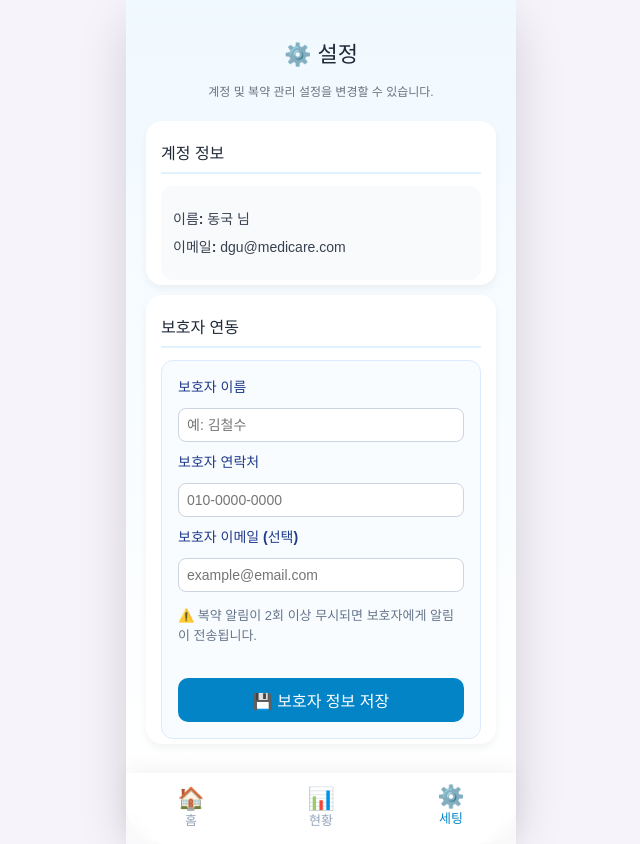
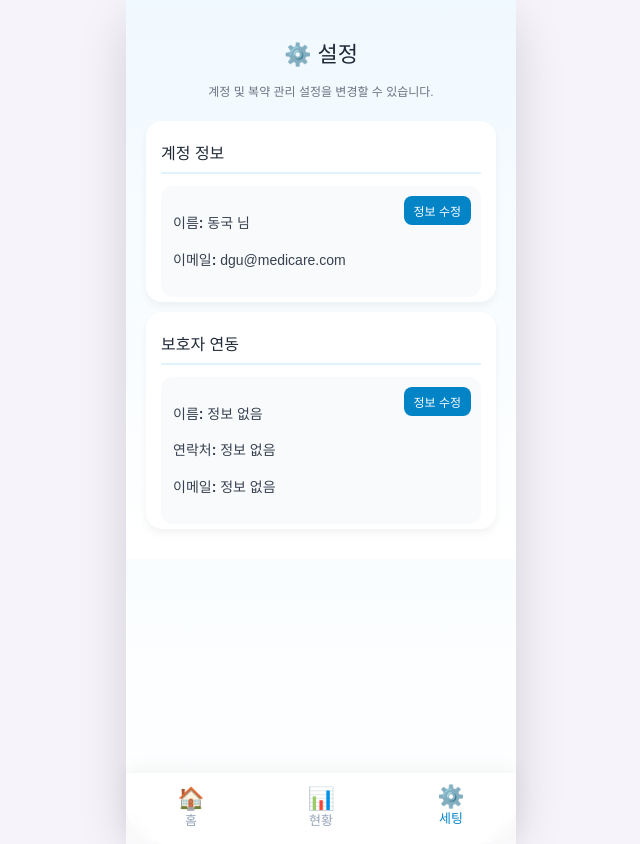
Before and after one commit to osein607/pillreminder, a React (Vite) app: page /settings in a window 1280 px wide. Shown: the whole page, without its empty margins (319-959 px from the left). Built offline with nearby package versions, Linux system fonts and the light colour scheme; a web font is replaced by a local one.

Commit message:
git commit -m "사용쟈 정보 수정칸 수정"

```diff
--- a/src/pages/Settings.tsx
+++ b/src/pages/Settings.tsx
@@ -1,4 +1,4 @@
-import React, { useState } from "react";
+import React, { useState, useEffect } from "react";
 import "../styles/Settings.css";
 // import { useMedicineStore } from "../data/medicineStore";
 // import { useNavigate } from "react-router-dom";
@@ -7,20 +7,49 @@ const Settings: React.FC = () => {
   // const navigate = useNavigate();
   // const resetStore = useMedicineStore((state) => state.reset);
 
-  // 보호자 정보 입력값
+  // --- 수정 모드 관리 ---
+  const [isEditingUser, setIsEditingUser] = useState(false);
+  const [isEditingGuardian, setIsEditingGuardian] = useState(false);
+
+  // --- 사용자 정보 ---
+  const [userName, setUserName] = useState("동국"); // " 님" 제거
+  const [userEmail, setUserEmail] = useState("dgu@medicare.com");
+
+  // --- 보호자 정보 ---
   const [guardianName, setGuardianName] = useState("");
   const [guardianPhone, setGuardianPhone] = useState("");
   const [guardianEmail, setGuardianEmail] = useState("");
 
-  // const handleReset = () => {
-  //   if (window.confirm("정말 모든 복약 데이터를 초기화할까요?")) {
-  //     resetStore();
-  //     localStorage.removeItem("medicine-storage");
-  //     alert("데이터가 초기화되었습니다!");
-  //     navigate("/");
-  //   }
-  // };
+  // 💡 컴포넌트 로드 시 localStorage에서 정보 불러오기
+  useEffect(() => {
+    // 1. 사용자 정보 로드
+    const savedUser = localStorage.getItem("user-info");
+    if (savedUser) {
+      const { name, email } = JSON.parse(savedUser);
+      setUserName(name || "동국");
+      setUserEmail(email || "dgu@medicare.com");
+    }
 
+    // 2. 보호자 정보 로드
+    const savedGuardian = localStorage.getItem("guardian-info");
+    if (savedGuardian) {
+      const { guardianName, guardianPhone, guardianEmail } =
+        JSON.parse(savedGuardian);
+      setGuardianName(guardianName || "");
+      setGuardianPhone(guardianPhone || "");
+      setGuardianEmail(guardianEmail || "");
+    }
+  }, []); // [] 빈 배열: 처음 마운트될 때 한 번만 실행
+
+  // 💾 사용자 정보 저장 핸들러
+  const handleSaveUser = () => {
+    const info = { name: userName, email: userEmail };
+    localStorage.setItem("user-info", JSON.stringify(info));
+    alert("사용자 정보가 저장되었습니다!");
+    setIsEditingUser(false); // 💡 저장 후 조회 모드로 변경
+  };
+
+  // 💾 보호자 정보 저장 핸들러
   const handleSaveGuardian = () => {
     if (!guardianName || !guardianPhone) {
       alert("보호자 이름과 연락처를 모두 입력해주세요.");
@@ -29,6 +58,7 @@ const Settings: React.FC = () => {
     const info = { guardianName, guardianPhone, guardianEmail };
     localStorage.setItem("guardian-info", JSON.stringify(info));
     alert("보호자 정보가 저장되었습니다!");
+    setIsEditingGuardian(false); // 💡 저장 후 조회 모드로 변경
   };
 
   return (
@@ -40,22 +70,52 @@ const Settings: React.FC = () => {
         </p>
       </header>
 
-      {/* 계정 정보 */}
+      {/* 👤 계정 정보 */}
       <section className="settings-section">
         <h3 className="section-title">계정 정보</h3>
+        {isEditingUser ? (
+          // 1. 사용자: 수정 모드
+          <div className="edit-form-card">
+            <label>이름</label>
+            <input
+              type="text"
+              value={userName}
+              onChange={(e) => setUserName(e.target.value)}
+            />
+            <label>이메일</label>
+            <input
+              type="email"
+              value={userEmail}
+              onChange={(e) => setUserEmail(e.target.value)}
+            />
+            <button className="save-btn" onClick={handleSaveUser}>
+              💾 사용자 정보 저장
+            </button>
+          </div>
+        ) : (
+          // 2. 사용자: 조회 모드
           <div className="info-card">
+            <button
+              className="edit-btn"
+              onClick={() => setIsEditingUser(true)}
+            >
+              정보 수정
+            </button>
             <p>
-            <strong>이름:</strong> 동국 님
+              <strong>이름:</strong> {userName} 님
             </p>
             <p>
-            <strong>이메일:</strong> dgu@medicare.com
+              <strong>이메일:</strong> {userEmail}
             </p>
           </div>
+        )}
       </section>
 
-      {/* 보호자 연동 */}
+      {/* 👨‍👩‍👧‍👦 보호자 연동 */}
       <section className="settings-section">
         <h3 className="section-title">보호자 연동</h3>
+        {isEditingGuardian ? (
+          // 1. 보호자: 수정 모드 (기존 UI 재활용)
           <div className="guardian-card">
             <label>보호자 이름</label>
             <input
@@ -88,16 +148,36 @@ const Settings: React.FC = () => {
             <button className="save-btn" onClick={handleSaveGuardian}>
               💾 보호자 정보 저장
             </button>
+            <button
+              className="cancel-btn"
+              onClick={() => setIsEditingGuardian(false)}
+            >
+              취소
+            </button>
           </div>
+        ) : (
+          // 2. 보호자: 조회 모드
+          <div className="info-card">
+            <button
+              className="edit-btn"
+              onClick={() => setIsEditingGuardian(true)}
+            >
+              정보 수정
+            </button>
+            <p>
+              <strong>이름:</strong> {guardianName || "정보 없음"}
+            </p>
+            <p>
+              <strong>연락처:</strong> {guardianPhone || "정보 없음"}
+            </p>
+            <p>
+              <strong>이메일:</strong> {guardianEmail || "정보 없음"}
+            </p>
+          </div>
+        )}
       </section>
 
-      {/* 데이터 관리 */}
-      {/* <section className="settings-section danger-zone">
-        <h3 className="section-title">데이터 관리</h3>
-        <button className="reset-btn" onClick={handleReset}>
-          💣 복약 데이터 초기화
-        </button>
-      </section> */}
+      {/* 데이터 관리 (주석 처리됨) */}
     </div>
   );
 };
--- a/src/styles/Settings.css
+++ b/src/styles/Settings.css
@@ -7,7 +7,7 @@
   overflow-y: auto;
 }
 
-.settings-page::-webkit-scrollbar { /* Chrome/Safari */
+.settings-page::-webkit-scrollbar {
   width: 0;
   height: 0;
 }
@@ -46,15 +46,69 @@
   padding-bottom: 6px;
 }
 
+/* --- 💡 수정된 부분 (조회 카드) --- */
 .info-card {
+  position: relative; /* '정보 수정' 버튼 배치를 위함 */
   background-color: #f9fafb;
   border-radius: 12px;
   padding: 12px;
   font-size: 14px;
   color: #374151;
-  line-height: 1;
+  line-height: 1.6; /* 💡 줄 간격 수정 */
 }
 
+/* --- 💡 신규 추가 (정보 수정 버튼) --- */
+.edit-btn {
+  position: absolute;
+  top: 10px;
+  right: 10px;
+  background-color: #0284c7; /* 파란색 배경 */
+  color: white; /* 하얀색 글씨 */
+  border: none;
+  border-radius: 8px;
+  padding: 6px 10px;
+  font-size: 12px;
+  font-weight: 600;
+  cursor: pointer;
+  transition: background-color 0.2s;
+}
+
+.edit-btn:hover {
+  background-color: #0369a1;
+}
+
+/* --- 💡 신규 추가 (사용자 정보 수정 폼) --- */
+.edit-form-card {
+  /* guardian-card와 유사한 스타일 적용 */
+  background: #f9fcff;
+  border: 1px solid #dbeafe;
+  border-radius: 12px;
+  padding: 16px;
+  display: flex;
+  flex-direction: column;
+  gap: 10px;
+}
+
+.edit-form-card label {
+  font-weight: 600;
+  color: #1e3a8a;
+  font-size: 14px;
+}
+
+.edit-form-card input {
+  border: 1px solid #cbd5e1;
+  border-radius: 8px;
+  padding: 8px;
+  font-size: 14px;
+}
+
+.edit-form-card input:focus {
+  outline: none;
+  border-color: #0284c7;
+  box-shadow: 0 0 0 2px rgba(2, 132, 199, 0.2);
+}
+
+/* (기존 스타일) */
 .toggle-row {
   display: flex;
   justify-content: space-between;
@@ -94,6 +148,7 @@
   transform: translateY(-2px);
 }
 
+/* (기존 스타일) 보호자 정보 수정 폼 */
 .guardian-card {
   background: #f9fcff;
   border: 1px solid #dbeafe;
@@ -143,3 +198,19 @@
 .save-btn:hover {
   background: #0369a1;
 }
+
+/* --- 💡 신규 추가 (취소 버튼) --- */
+.cancel-btn {
+  margin-top: 4px;
+  background: #94a3b8; /* 회색 배경 */
+  color: white;
+  border: none;
+  padding: 10px;
+  border-radius: 10px;
+  font-weight: 600;
+  cursor: pointer;
+}
+
+.cancel-btn:hover {
+  background: #64748b;
+}
```
Lines whose indentation alone changed are shown as unchanged.
